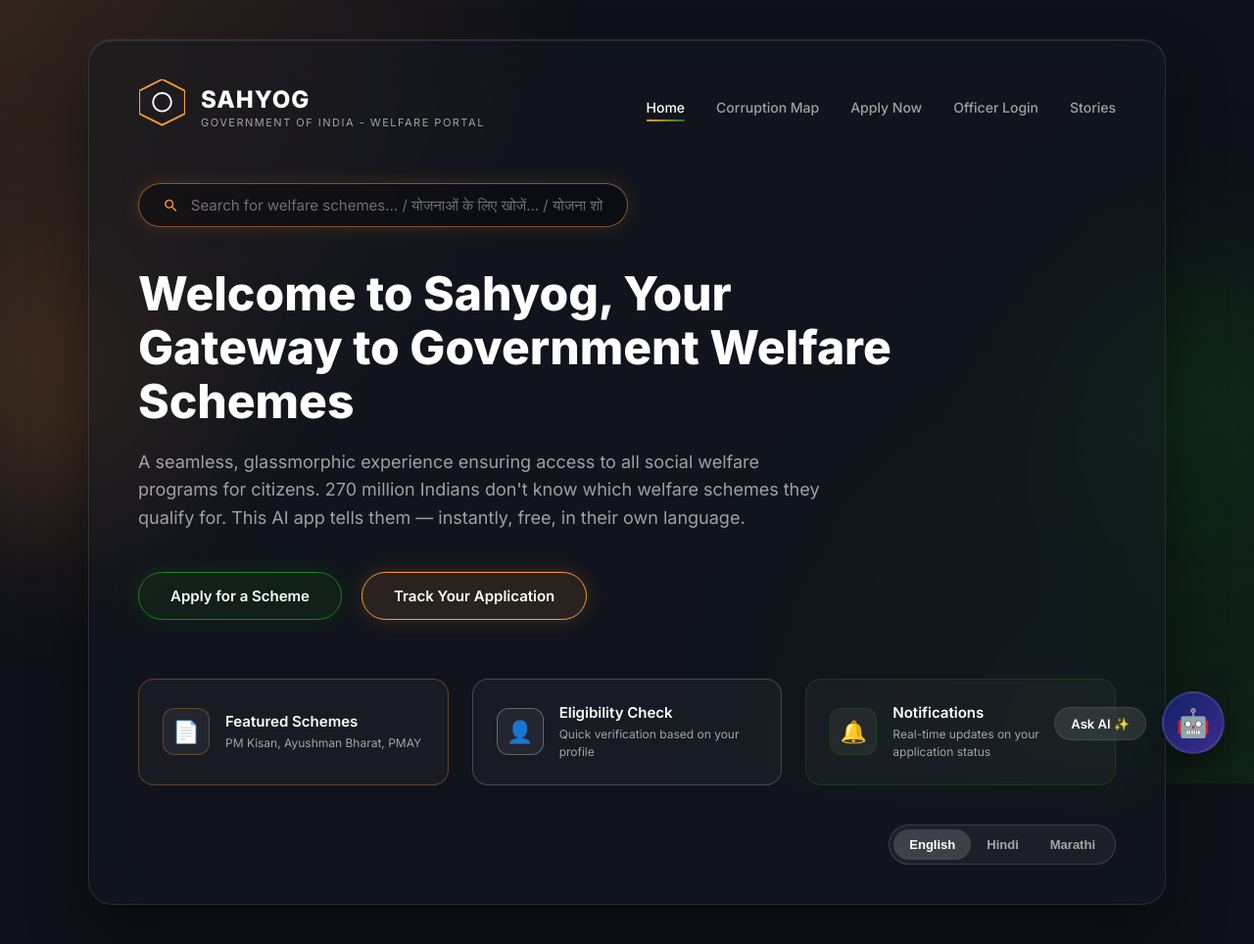
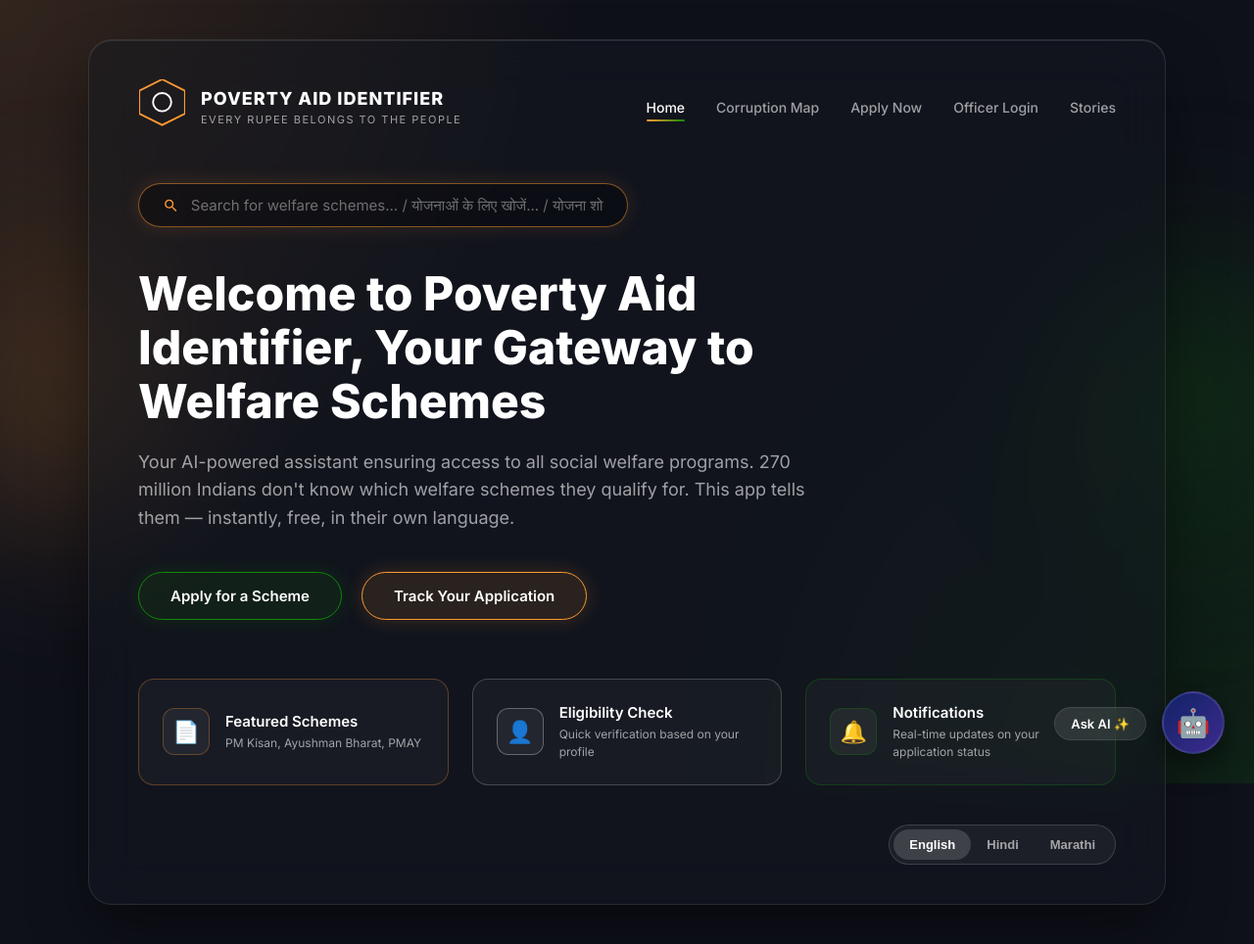
Before and after one commit to pruthvijadhav-tech/poverty-aid-identifier, a Flask app: page /home in a window 1280 px wide. Shown: the whole page at 98% size. Run offline with Flask 3, Linux system fonts and the light colour scheme; some libraries are stand-ins or nearby versions.

Commit message:
fix: updated app title to Poverty Aid Identifier and corrected track application link

```diff
--- a/templates/home.html
+++ b/templates/home.html
@@ -211,9 +211,9 @@ body.lang-mr .mr-i { display: inline; }
         <div class="logo-area">
             <div class="logo-icon"></div>
             <div class="logo-text">
-                <h1>SAHYOG</h1>
+                <h1 style="font-size: 18px; margin-bottom: 4px;">POVERTY AID IDENTIFIER</h1>
                 <p>
-                    <span class="en-i">GOVERNMENT OF INDIA - WELFARE PORTAL</span>
+                    <span class="en-i">EVERY RUPEE BELONGS TO THE PEOPLE</span>
                     <span class="hi-i">भारत सरकार - कल्याण पोर्टल</span>
                     <span class="mr-i">भारत सरकार - कल्याण पोर्टल</span>
                 </p>
@@ -237,14 +237,14 @@ body.lang-mr .mr-i { display: inline; }
 
     <div class="hero">
         <h2>
-            <span class="en-i">Welcome to Sahyog, Your Gateway to Government Welfare Schemes</span>
-            <span class="hi-i">सहयोग में आपका स्वागत है, सरकारी कल्याणकारी योजनाओं का आपका प्रवेश द्वार</span>
-            <span class="mr-i">सहयोग मध्ये आपले स्वागत आहे, सरकारी कल्याणकारी योजनांचे आपले प्रवेशद्वार</span>
+            <span class="en-i">Welcome to Poverty Aid Identifier, Your Gateway to Welfare Schemes</span>
+            <span class="hi-i">पॉवर्टी एड आइडेंटिफ़ायर में आपका स्वागत है, कल्याणकारी योजनाओं का आपका प्रवेश द्वार</span>
+            <span class="mr-i">पॉवर्टी एड आयडेंटिफायर मध्ये आपले स्वागत आहे, कल्याणकारी योजनांचे आपले प्रवेशद्वार</span>
         </h2>
         <p>
-            <span class="en-i">A seamless, glassmorphic experience ensuring access to all social welfare programs for citizens. 270 million Indians don't know which welfare schemes they qualify for. This AI app tells them — instantly, free, in their own language.</span>
-            <span class="hi-i">नागरिकों के लिए सभी सामाजिक कल्याण कार्यक्रमों तक पहुंच सुनिश्चित करने वाला एक सहज अनुभव। 27 करोड़ भारतीयों को नहीं पता कि वे किन योजनाओं के पात्र हैं। यह AI ऐप तुरंत, मुफ्त में बताता है।</span>
-            <span class="mr-i">नागरिकांसाठी सर्व सामाजिक कल्याण कार्यक्रमांमध्ये प्रवेश सुनिश्चित करणारा एक अखंड अनुभव. 27 कोटी भारतीयांना माहित नाही की ते कोणत्या योजनांसाठी पात्र आहेत. हे AI अॅप लगेच सांगते.</span>
+            <span class="en-i">Your AI-powered assistant ensuring access to all social welfare programs. 270 million Indians don't know which welfare schemes they qualify for. This app tells them — instantly, free, in their own language.</span>
+            <span class="hi-i">सभी सामाजिक कल्याण कार्यक्रमों तक पहुंच सुनिश्चित करने वाला आपका AI सहायक। 27 करोड़ भारतीयों को नहीं पता कि वे किन योजनाओं के पात्र हैं। यह ऐप तुरंत, मुफ्त में बताता है।</span>
+            <span class="mr-i">सर्व सामाजिक कल्याण कार्यक्रमांमध्ये प्रवेश सुनिश्चित करणारा तुमचा AI सहाय्यक. 27 कोटी भारतीयांना माहित नाही की ते कोणत्या योजनांसाठी पात्र आहेत. हे अॅप लगेच, मोफत सांगते.</span>
         </p>
 
         <div class="cta-group">
@@ -253,7 +253,7 @@ body.lang-mr .mr-i { display: inline; }
                 <span class="hi-i">योजना के लिए आवेदन करें</span>
                 <span class="mr-i">योजनेसाठी अर्ज करा</span>
             </a>
-            <a href="/progress" class="btn btn-secondary">
+            <a href="/track" class="btn btn-secondary">
                 <span class="en-i">Track Your Application</span>
                 <span class="hi-i">अपना आवेदन ट्रैक करें</span>
                 <span class="mr-i">तुमचा अर्ज ट्रॅक करा</span>
```
